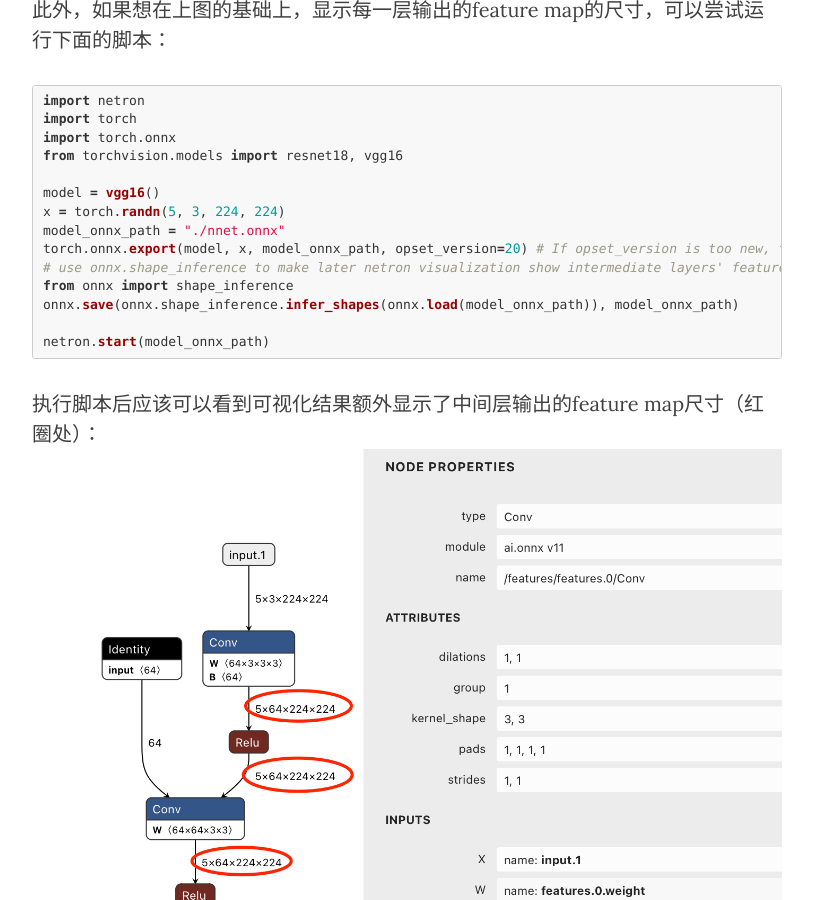
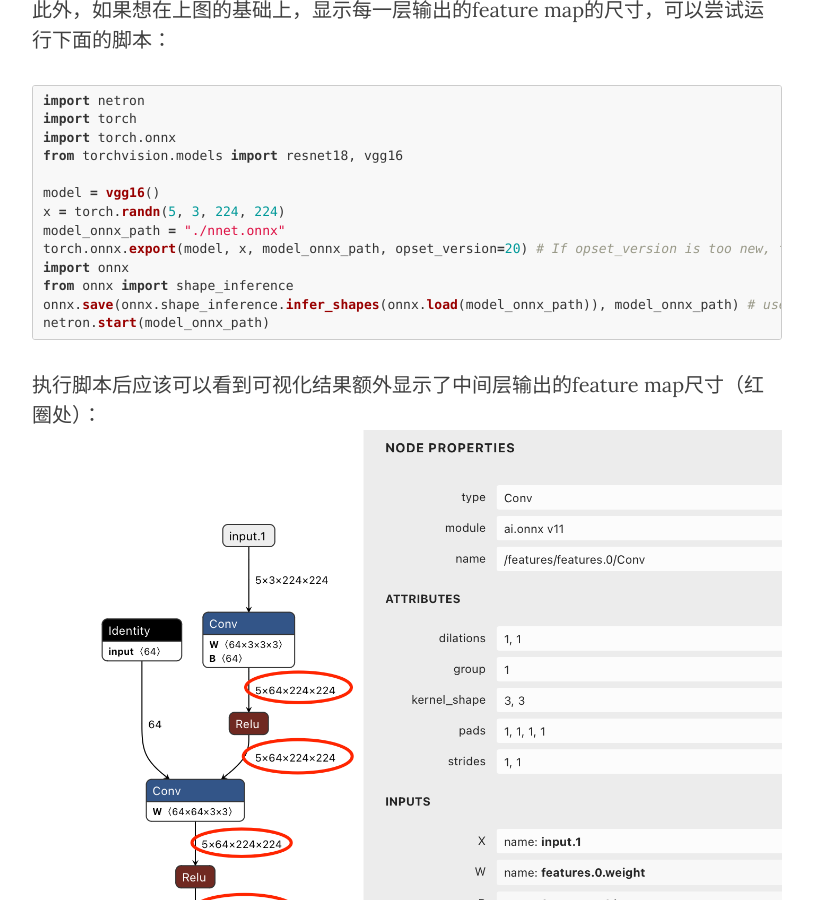
Before and after one commit to yzwu2017/yzwu2017.github.io, a Jekyll site: the page built from _posts/2024-08-17-neural-network-visualization.markdown, in a window 1280 px wide and 900 px high, scrolled down 1889 px. Shown: the whole window, without its empty margins (233-1046 px from the left). Built offline with Jekyll 4.4.1, drawn with Linux system fonts in a browser that asks for light colours; nearby versions of some CDN libraries; some of the changed text lies outside the part shown.

Commit message:
small modify

```diff
--- a/_posts/2024-08-17-neural-network-visualization.markdown
+++ b/_posts/2024-08-17-neural-network-visualization.markdown
@@ -48,10 +48,9 @@
 model_onnx_path = "./nnet.onnx"
 torch.onnx.export(model, x, model_onnx_path, opset_version=20) # If opset_version is too new, the onnx.shape_inference may not work.
 
-# use onnx.shape_inference to make later netron visualization show intermediate layers' feature map size
 import onnx
 from onnx import shape_inference
-onnx.save(onnx.shape_inference.infer_shapes(onnx.load(model_onnx_path)), model_onnx_path)
+onnx.save(onnx.shape_inference.infer_shapes(onnx.load(model_onnx_path)), model_onnx_path) # use onnx.shape_inference to make later netron visualization show intermediate layers' feature map size
 
 netron.start(model_onnx_path)
 ~~~
```
Also changed, not shown: other parts of _posts/2024-08-17-neural-network-visualization.markdown (+4 -3 lines), img/2024-08-17-neural-network-visualization/torchviz_plot_example.png, img/posts_img/netron_plot_example.png (deleted), img/posts_img/netron_plot_example2.png (deleted), img/posts_img/torchviz_plot_example.png (deleted).
